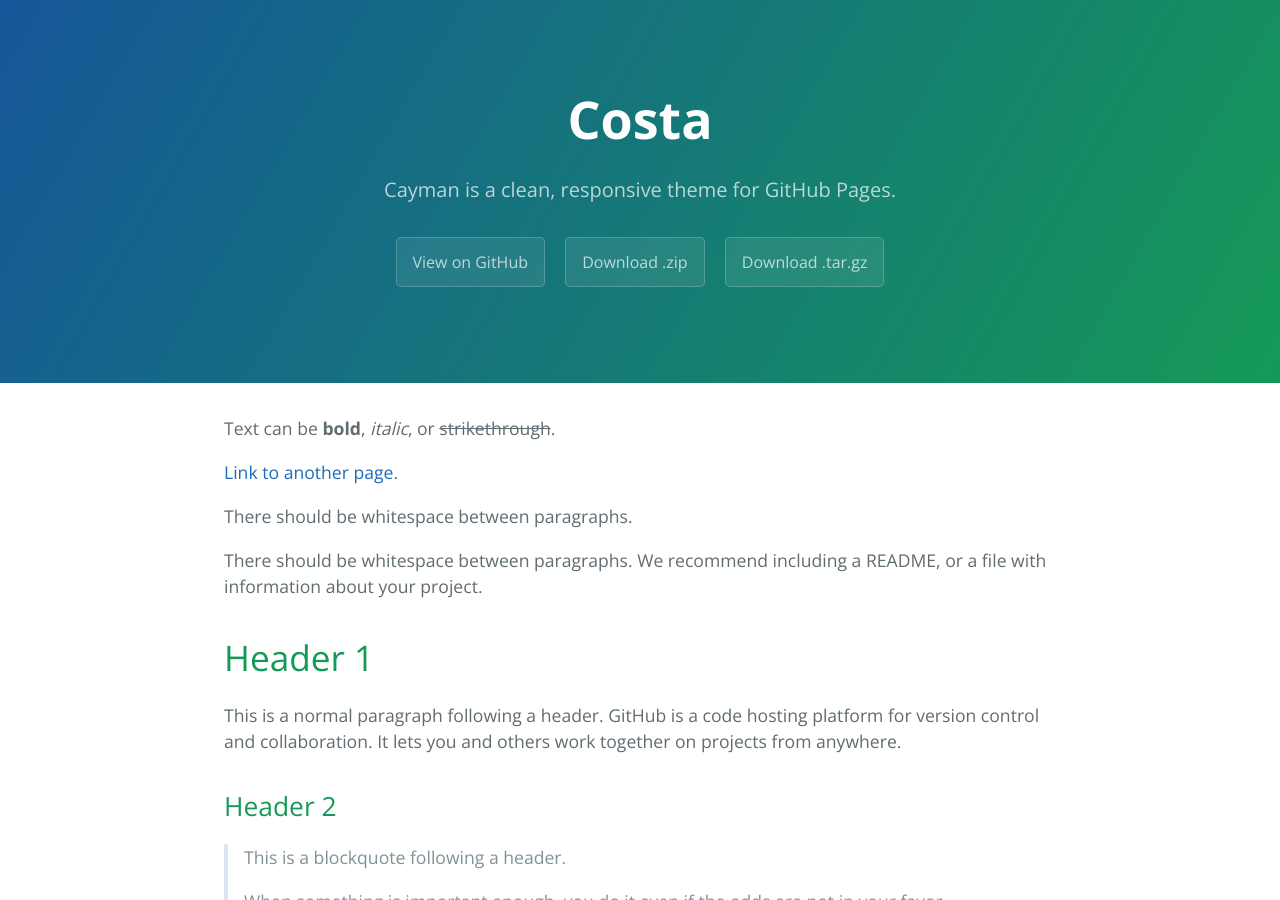
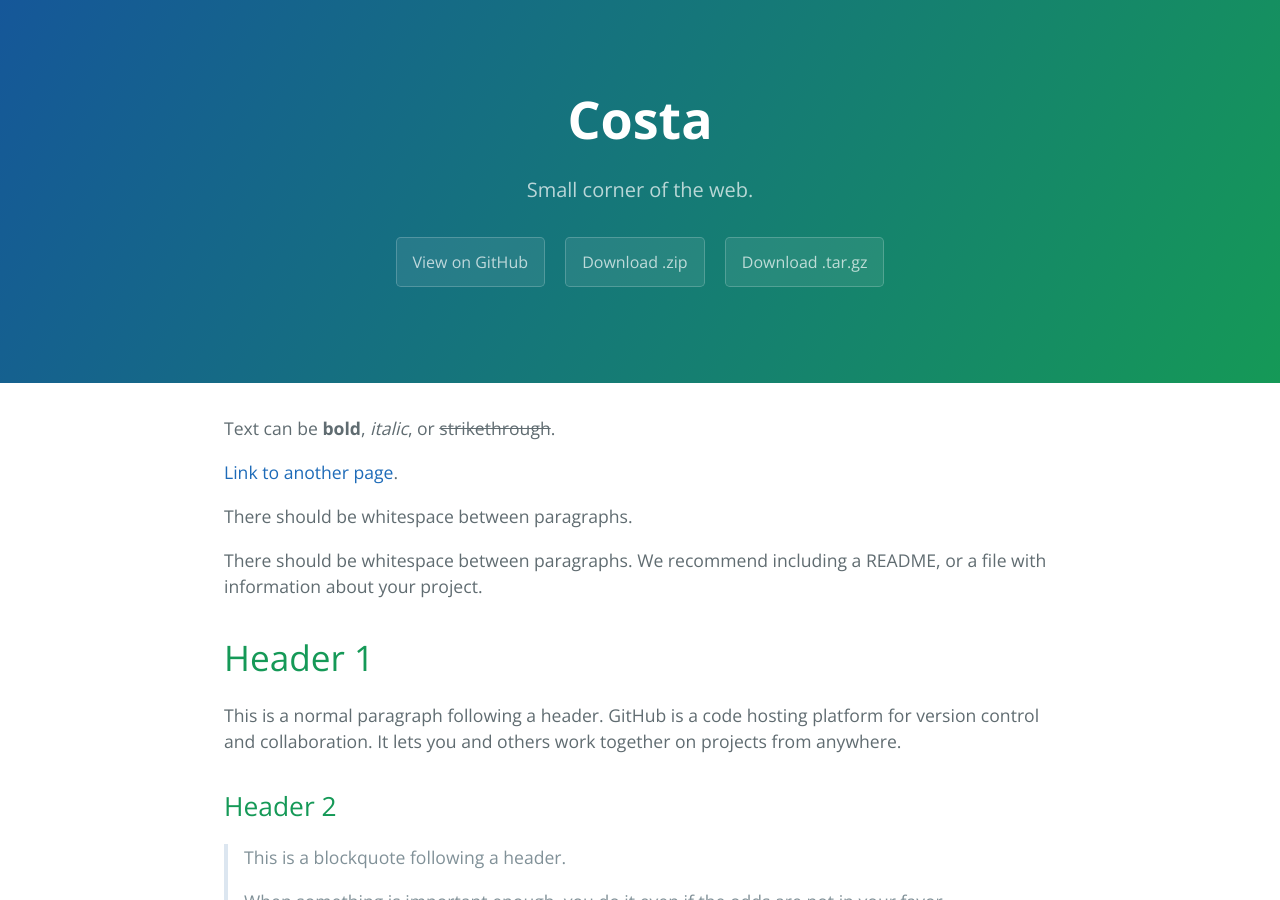
Before and after one commit to fiorecosta/costa.au, a Jekyll site: the page built from index.md, in a window 1280 px wide and 900 px high. Built offline with Jekyll 4.4.1, drawn with Linux system fonts in a browser that asks for light colours.

Commit message:
update title

```diff
--- a/_config.yml
+++ b/_config.yml
@@ -1,5 +1,5 @@
 title: Costa
-description: Cayman is a clean, responsive theme for GitHub Pages.
+description: Small corner of the web.
 show_downloads: true
 google_analytics:
 theme: jekyll-theme-cayman
```
